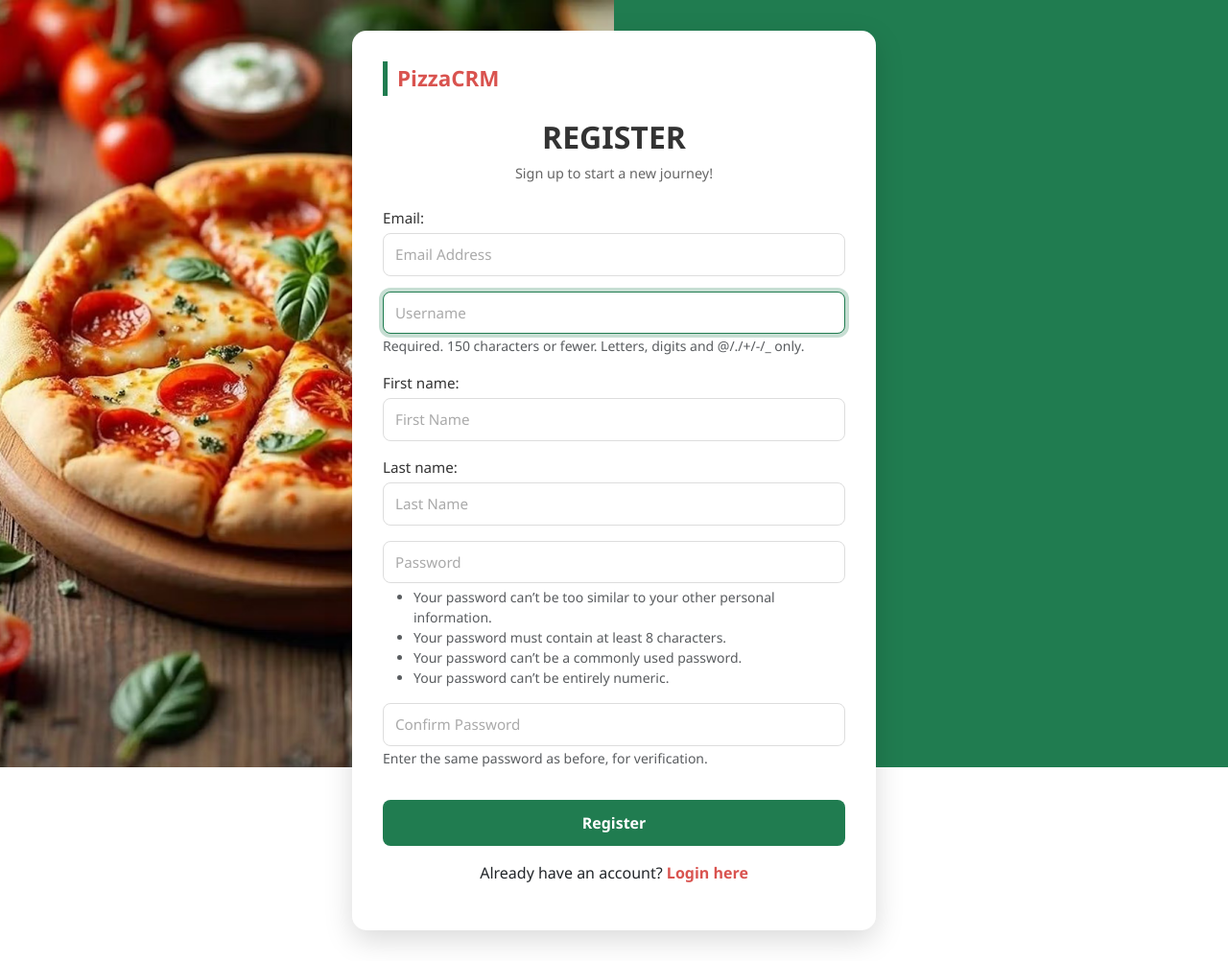
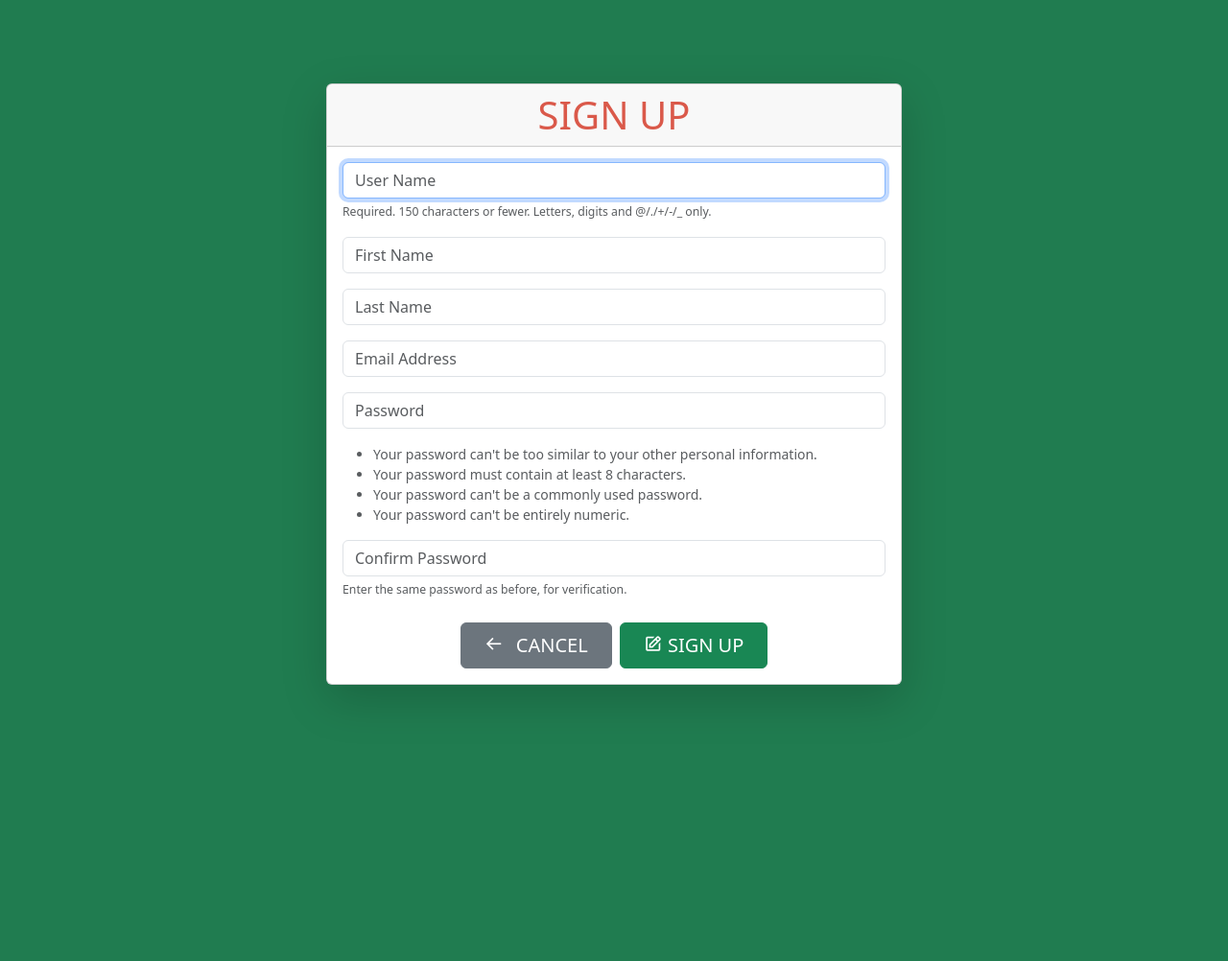
Before and after one commit to npkyphuong04/CRM-Project, a Django app: page /register/ in a window 1280 px wide. Shown: the whole page at 96% size. After the commit the page ends 727 px from the top, so only its background shows below. Run offline with Django 5.2, Linux system fonts and the light colour scheme.

Commit message:
Add logic for Login and Sign Up

```diff
--- a/CRM_Application/forms.py
+++ b/CRM_Application/forms.py
@@ -1,62 +1,49 @@
-from django import forms
 from django.contrib.auth.forms import UserCreationForm
 from django.contrib.auth.models import User
+from django import forms
 from .models import Record
 
-
 class SignUpForm(UserCreationForm):
-    email = forms.EmailField(
-        widget=forms.EmailInput(attrs={'class': 'form-control', 'placeholder': 'Email Address'})
-    )
-    first_name = forms.CharField(
-        max_length=100,
-        widget=forms.TextInput(attrs={'class': 'form-control', 'placeholder': 'First Name'})
-    )
-    last_name = forms.CharField(
-        max_length=100,
-        widget=forms.TextInput(attrs={'class': 'form-control', 'placeholder': 'Last Name'})
-    )
-
-    class Meta:
-        model = User
-        fields = ('username', 'first_name', 'last_name', 'email', 'password1', 'password2')
-
-    def __init__(self, *args, **kwargs):
-        super(SignUpForm, self).__init__(*args, **kwargs)
-
-        # Customize each field
-        self.fields['username'].widget.attrs['class'] = 'form-control'
-        self.fields['username'].widget.attrs['placeholder'] = 'Username'
-        self.fields['username'].label = ''
-        self.fields['username'].help_text = '<span class="form-text text-muted small">Required. 150 characters or fewer. Letters, digits and @/./+/-/_ only.</span>'
-
-        self.fields['password1'].widget.attrs['class'] = 'form-control'
-        self.fields['password1'].widget.attrs['placeholder'] = 'Password'
-        self.fields['password1'].label = ''
-        self.fields['password1'].help_text = (
-            '<ul class="form-text text-muted small">'
-            '<li>Your password can’t be too similar to your other personal information.</li>'
-            '<li>Your password must contain at least 8 characters.</li>'
-            '<li>Your password can’t be a commonly used password.</li>'
-            '<li>Your password can’t be entirely numeric.</li>'
-            '</ul>'
-        )
-
-        self.fields['password2'].widget.attrs['class'] = 'form-control'
-        self.fields['password2'].widget.attrs['placeholder'] = 'Confirm Password'
-        self.fields['password2'].label = ''
-        self.fields['password2'].help_text = '<span class="form-text text-muted small">Enter the same password as before, for verification.</span>'
+	email = forms.EmailField(label="", widget=forms.TextInput(attrs={'class':'form-control', 'placeholder':'Email Address'}))
+	first_name = forms.CharField(label="", max_length=100, widget=forms.TextInput(attrs={'class':'form-control', 'placeholder':'First Name'}))
+	last_name = forms.CharField(label="", max_length=100, widget=forms.TextInput(attrs={'class':'form-control', 'placeholder':'Last Name'}))
 
 
-# Optional: AddRecordForm vẫn giữ nguyên nếu bạn đang dùng nó
+	class Meta:
+		model = User
+		fields = ('username', 'first_name', 'last_name', 'email', 'password1', 'password2')
+
+
+	def __init__(self, *args, **kwargs):
+		super(SignUpForm, self).__init__(*args, **kwargs)
+
+		self.fields['username'].widget.attrs['class'] = 'form-control'
+		self.fields['username'].widget.attrs['placeholder'] = 'User Name'
+		self.fields['username'].label = ''
+		self.fields['username'].help_text = '<span class="form-text text-muted"><small>Required. 150 characters or fewer. Letters, digits and @/./+/-/_ only.</small></span>'
+
+		self.fields['password1'].widget.attrs['class'] = 'form-control'
+		self.fields['password1'].widget.attrs['placeholder'] = 'Password'
+		self.fields['password1'].label = ''
+		self.fields['password1'].help_text = '<ul class="form-text text-muted small"><li>Your password can\'t be too similar to your other personal information.</li><li>Your password must contain at least 8 characters.</li><li>Your password can\'t be a commonly used password.</li><li>Your password can\'t be entirely numeric.</li></ul>'
+
+		self.fields['password2'].widget.attrs['class'] = 'form-control'
+		self.fields['password2'].widget.attrs['placeholder'] = 'Confirm Password'
+		self.fields['password2'].label = ''
+		self.fields['password2'].help_text = '<span class="form-text text-muted"><small>Enter the same password as before, for verification.</small></span>'
+
+
+
+
+# Create Add Record Form
 class AddRecordForm(forms.ModelForm):
-    first_name = forms.CharField(required=True, widget=forms.TextInput(attrs={"placeholder": "First Name", "class": "form-control"}), label="")
-    last_name = forms.CharField(required=True, widget=forms.TextInput(attrs={"placeholder": "Last Name", "class": "form-control"}), label="")
-    email = forms.CharField(required=True, widget=forms.TextInput(attrs={"placeholder": "Email", "class": "form-control"}), label="")
-    phone = forms.CharField(required=True, widget=forms.TextInput(attrs={"placeholder": "Phone", "class": "form-control"}), label="")
-    address = forms.CharField(required=True, widget=forms.TextInput(attrs={"placeholder": "Address", "class": "form-control"}), label="")
-    city = forms.CharField(required=True, widget=forms.TextInput(attrs={"placeholder": "City", "class": "form-control"}), label="")
+	first_name = forms.CharField(required=True, widget=forms.widgets.TextInput(attrs={"placeholder":"First Name", "class":"form-control"}), label="")
+	last_name = forms.CharField(required=True, widget=forms.widgets.TextInput(attrs={"placeholder":"Last Name", "class":"form-control"}), label="")
+	email = forms.CharField(required=True, widget=forms.widgets.TextInput(attrs={"placeholder":"Email", "class":"form-control"}), label="")
+	phone = forms.CharField(required=True, widget=forms.widgets.TextInput(attrs={"placeholder":"Phone", "class":"form-control"}), label="")
+	address = forms.CharField(required=True, widget=forms.widgets.TextInput(attrs={"placeholder":"Address", "class":"form-control"}), label="")
+	city = forms.CharField(required=True, widget=forms.widgets.TextInput(attrs={"placeholder":"City", "class":"form-control"}), label="")
 
-    class Meta:
-        model = Record
-        exclude = ("user",)
+	class Meta:
+		model = Record
+		exclude = ("user",)
--- a/CRM_Application/templates/register.html
+++ b/CRM_Application/templates/register.html
@@ -1,106 +1,40 @@
-{% load static %}
-<!DOCTYPE html>
-<html lang="en">
-<head>
-    <meta charset="UTF-8">
-    <meta name="viewport" content="width=device-width, initial-scale=1.0">
-    <title>PizzaCRM - Register</title>
-    <link href="https://cdn.jsdelivr.net/npm/bootstrap@5.3.6/dist/css/bootstrap.min.css" rel="stylesheet">
-    <link rel="stylesheet" href="{% static 'css/register.css' %}">
-</head>
-<body>
-    <div class="background-container">
-        <div class="bg-left" style="background-image: url('{% static "image/1.jpg" %}');"></div>
-        <div class="bg-right"></div>
+{% extends 'base.html' %}
+{% block content %}
+
+<div style="background-color: #207C50; min-height: 100vh; display: flex; align-items: center; justify-content: center;">
+    <div class="container d-flex justify-content-center align-items-center" style="min-height: 80vh;">
+        <div class="card shadow-lg w-100" style="max-width: 600px;">
+            <div class="card-header text-center fw-bold fs-4" style="color: #DA594A;">
+                <h1 class="mb-0">SIGN UP</h1>
             </div>
-
-    <div class="container">
-        <div class="row min-vh-100 justify-content-center align-items-center">
-            <div class="col-md-8 col-lg-6">
-                <div class="signup-card">
-                    <!-- Logo -->
-                    <div class="logo-container">
-                        <div class="vertical-line"></div>
-                        <span class="logo-text">PizzaCRM</span>
-                    </div>
-
-                    <!-- Form Content -->
-                    <div class="form-header">
-                        <h2>REGISTER</h2>
-                        <p>Sign up to start a new journey!</p>
-                    </div>
-
-                    <!-- Error Display -->
+            <div class="card-body">
+                <form method="POST" action="">
+                    {% csrf_token %}
                     {% if form.errors %}
                     <div class="alert alert-warning alert-dismissible fade show" role="alert">
-                            <strong>Form has errors:</strong>
-                            <ul class="mb-0">
+                        <strong>Your form has errors:</strong>
                         {% for field in form %}
-                                    {% for error in field.errors %}
-                                        <li>{{ field.label }}: {{ error }}</li>
+                        {% if field.errors %}
+                        <div>{{ field.label }}: {{ field.errors|join:", " }}</div>
+                        {% endif %}
                         {% endfor %}
-                                {% endfor %}
-                            </ul>
                         <button type="button" class="btn-close" data-bs-dismiss="alert" aria-label="Close"></button>
                     </div>
                     {% endif %}
 
-                    <!-- FORM -->
-                    <form method="POST" action="{% url 'register' %}">
-                        {% csrf_token %}
-
-                        <!-- Render fields with styling from forms.py -->
-                        <div class="mb-3">
-                            {{ form.email.label_tag }}
-                            {{ form.email }}
-                            {{ form.email.errors }}
+                    {{ form.as_p }}
+                    <div class="d-flex justify-content-center mt-4 gap-2">
+                        <a href="{% url 'home' %}" class="btn btn-secondary px-4 py-2 fs-5">
+                            <i class='bx bx-arrow-back me-2'></i> CANCEL
+                        </a>
+                        <button type="submit" class="btn btn-success px-4 py-2 fs-5">
+                            <i class='bx bx-edit'></i> SIGN UP
+                        </button>
                     </div>
-
-                        <div class="mb-3">
-                            {{ form.username.label_tag }}
-                            {{ form.username }}
-                            {{ form.username.errors }}
-                            {% if form.username.help_text %}{{ form.username.help_text|safe }}{% endif %}
-                        </div>
-
-                        <div class="mb-3">
-                            {{ form.first_name.label_tag }}
-                            {{ form.first_name }}
-                            {{ form.first_name.errors }}
-                        </div>
-
-                        <div class="mb-3">
-                            {{ form.last_name.label_tag }}
-                            {{ form.last_name }}
-                            {{ form.last_name.errors }}
-                        </div>
-
-                        <div class="mb-3">
-                            {{ form.password1.label_tag }}
-                            {{ form.password1 }}
-                            {{ form.password1.errors }}
-                            {% if form.password1.help_text %}{{ form.password1.help_text|safe }}{% endif %}
-                        </div>
-
-                        <div class="mb-3">
-                            {{ form.password2.label_tag }}
-                            {{ form.password2 }}
-                            {{ form.password2.errors }}
-                            {% if form.password2.help_text %}{{ form.password2.help_text|safe }}{% endif %}
-                        </div>
-
-                        <button type="submit" class="signup-btn btn btn-primary w-100">Register</button>
                 </form>
-
-                    <div class="mt-3 text-center">
-                        <p>Already have an account? <a href="{% url 'login' %}">Login here</a></p>
-                    </div>
             </div>
         </div>
     </div>
 </div>
 
-    <!-- Bootstrap JS -->
-    <script src="https://cdn.jsdelivr.net/npm/bootstrap@5.3.6/dist/js/bootstrap.bundle.min.js"></script>
-</body>
-</html>
+{% endblock %}
--- a/CRM_Application/templates/update_record.html
+++ b/CRM_Application/templates/update_record.html
@@ -3,7 +3,9 @@
 {% block content %}
 {% include 'loggedin_navbar.html' %}
 
-<main class="main-content d-flex align-items-center justify-content-center w-100 p-5">
+
+<div style="background-color: #FFFFE8; min-height: 100vh; display: flex; align-items: center; justify-content: center;">
+    <main class="main-content d-flex align-items-center justify-content-center w-100">
         <div class="form-container w-100" style="max-width: 600px;">
             <div class="card shadow-sm">
                 <div class="card-body p-4">
@@ -25,4 +27,5 @@
         </div>
     </main>
 </div>
+</div>
 {% endblock %}
--- a/CRM_Application/urls.py
+++ b/CRM_Application/urls.py
@@ -1,17 +1,14 @@
 from django.urls import path
 from . import views
-from django.contrib.auth.models import User
 
 
 urlpatterns = [
     path('', views.home, name='home'),
-    path('login/', views.login_user, name='login'),
-    path('dashboard/', views.dashboard, name='dashboard'),
     path('register/', views.register_user, name='register'),
-    path('customers/', views.customers, name='customers'),
     path('record/<int:pk>', views.customer_record, name='record'),
     path('delete_record/<int:pk>', views.delete_record, name='delete_record'),
     path('add_record/', views.add_record, name='add_record'),
     path('update_record/<int:pk>', views.update_record, name='update_record'),
     path('logout/', views.logout_user, name='logout'),
+
 ]
--- a/CRM_Application/views.py
+++ b/CRM_Application/views.py
@@ -1,101 +1,99 @@
-from django.shortcuts import render, redirect, get_object_or_404
+from django.shortcuts import render, redirect
 from django.contrib.auth import authenticate, login, logout
-from django.contrib.auth.forms import AuthenticationForm
-from django.contrib.auth.decorators import login_required
 from django.contrib import messages
 from .forms import SignUpForm, AddRecordForm
 from .models import Record
 
+def home(request):
+	records = Record.objects.all()
+	# Check to see if logging in
+	if request.method == 'POST':
+		username = request.POST['username']
+		password = request.POST['password']
+		# Authenticate
+		user = authenticate(request, username=username, password=password)
+		if user is not None:
+			login(request, user)
+			messages.success(request, "You Have Been Logged In!")
+			return redirect('home')
+		else:
+			messages.success(request, "There Was An Error Logging In, Please Try Again...")
+			return redirect('home')
+	else:
+		return render(request, 'home.html', {'records':records})
 
-def home(request):
-    return render(request, 'home.html')
+def register_user(request):
+	if request.method == 'POST':
+		form = SignUpForm(request.POST)
+		if form.is_valid():
+			form.save()
+			# Authenticate and login
+			username = form.cleaned_data['username']
+			password = form.cleaned_data['password1']
+			user = authenticate(username=username, password=password)
+			login(request, user)
+			messages.success(request, "You Have Successfully Registered! Welcome!")
+			return redirect('home')
+	else:
+		form = SignUpForm()
+		return render(request, 'register.html', {'form':form})
+
+	return render(request, 'register.html', {'form':form})
 
 
-def login_user(request):
-    if request.method == 'POST':
-        form = AuthenticationForm(request, data=request.POST)
-        if form.is_valid():
-            user = form.get_user()
-            login(request, user)
-            messages.success(request, "You have been logged in!")
-            return redirect('customers')
-        else:
-            messages.error(request, "Invalid username or password.")
-            return redirect('login')
-    else:
-        form = AuthenticationForm()
-    return render(request, 'signin.html', {'form': form})
+
+def customer_record(request, pk):
+	if request.user.is_authenticated:
+		# Look Up Records
+		customer_record = Record.objects.get(id=pk)
+		return render(request, 'record.html', {'customer_record':customer_record})
+	else:
+		messages.success(request, "You Must Be Logged In To View That Page...")
+		return redirect('home')
 
 
-@login_required(login_url='login')
-def dashboard(request):
-    records = Record.objects.all()
-    return render(request, 'home.html', {'records': records})
+
+def delete_record(request, pk):
+	if request.user.is_authenticated:
+		delete_it = Record.objects.get(id=pk)
+		delete_it.delete()
+		messages.success(request, "Record Deleted Successfully...")
+		return redirect('home')
+	else:
+		messages.success(request, "You Must Be Logged In To Do That...")
+		return redirect('home')
 
 
-def register_user(request):
-    if request.method == 'POST':
-        form = SignUpForm(request.POST)
-        if form.is_valid():
-            user = form.save()
-            login(request, user)
-            messages.success(request, "You have successfully registered! Welcome!")
-            return redirect('customers')
-        else:
-            messages.error(request, "Please correct the errors below.")
-    else:
-        form = SignUpForm()
-    return render(request, 'register.html', {'form': form})
+def add_record(request):
+	form = AddRecordForm(request.POST or None)
+	if request.user.is_authenticated:
+		if request.method == "POST":
+			if form.is_valid():
+				form.save()
+				messages.success(request, "Record Added...")
+				return redirect('home')
+		return render(request, 'add_record.html', {'form':form})
+	else:
+		messages.success(request, "You Must Be Logged In...")
+		return redirect('home')
 
 
-@login_required(login_url='login')
-def customer_record(request, pk):
-    customer_record = get_object_or_404(Record, id=pk)
-    return render(request, 'record.html', {'customer_record': customer_record})
-
-
-@login_required(login_url='login')
-def delete_record(request, pk):
-    record = get_object_or_404(Record, id=pk)
-    record.delete()
-    messages.success(request, "Record deleted successfully.")
-    return redirect('customers')  # hoặc 'dashboard' nếu bạn có
-
-
-@login_required(login_url='login')
-def add_record(request):
-    if request.method == 'POST':
-        form = AddRecordForm(request.POST)
-        if form.is_valid():
-            form.save()
-            messages.success(request, "Record added successfully.")
-            return redirect('customers')
-    else:
-        form = AddRecordForm()
-    return render(request, 'add_record.html', {'form': form})
-
-
-@login_required(login_url='login')
 def update_record(request, pk):
-    record = get_object_or_404(Record, id=pk)
-    if request.method == 'POST':
-        form = AddRecordForm(request.POST, instance=record)
-        if form.is_valid():
-            form.save()
-            messages.success(request, "Record updated successfully.")
-            return redirect('customers')
-    else:
-        form = AddRecordForm(instance=record)
-    return render(request, 'update_record.html', {'form': form})
+	if request.user.is_authenticated:
+		current_record = Record.objects.get(id=pk)
+		form = AddRecordForm(request.POST or None, instance=current_record)
+		if form.is_valid():
+			form.save()
+			messages.success(request, "Record Has Been Updated!")
+			return redirect('home')
+		return render(request, 'update_record.html', {'form':form})
+	else:
+		messages.success(request, "You Must Be Logged In...")
+		return redirect('home')
 
 
 def logout_user(request):
-    logout(request)
-    messages.success(request, "You have logged out.")
-    return redirect('home')
+	logout(request)
+	messages.success(request,"You have logged out")
 
-
-@login_required(login_url='login')
-def customers(request):
-    # Nếu có dữ liệu khách hàng thì truyền vào context ở đây
-    return render(request, 'customers.html')
+	return redirect('home')
```
Also changed, not shown: CRM_Application/templates/home.html (+13 -2 lines), CRM_Application/templates/loggedin_navbar.html (+0 -7 lines), CRM_Application/templates/signin.html (+8 -5 lines). Lines whose indentation alone changed are shown as unchanged.
